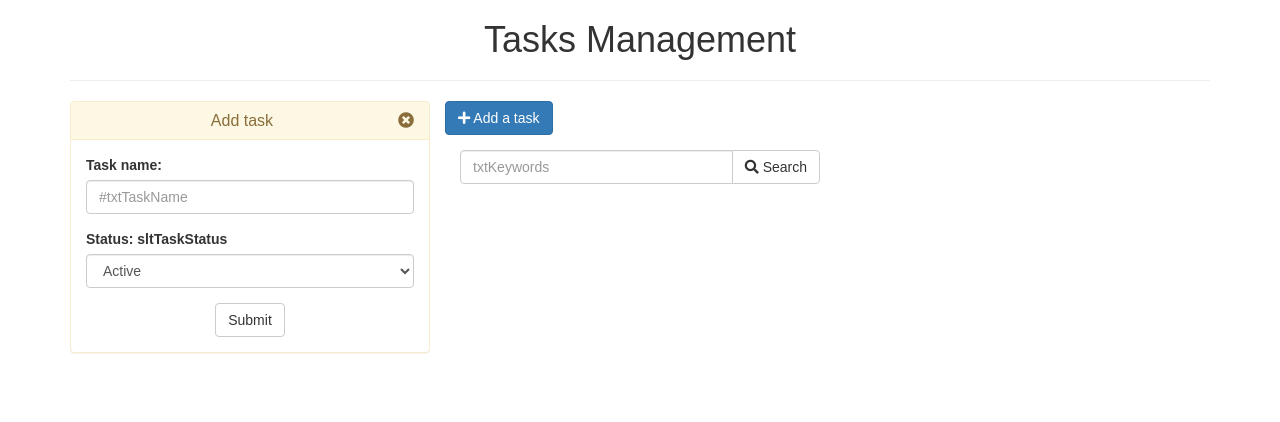
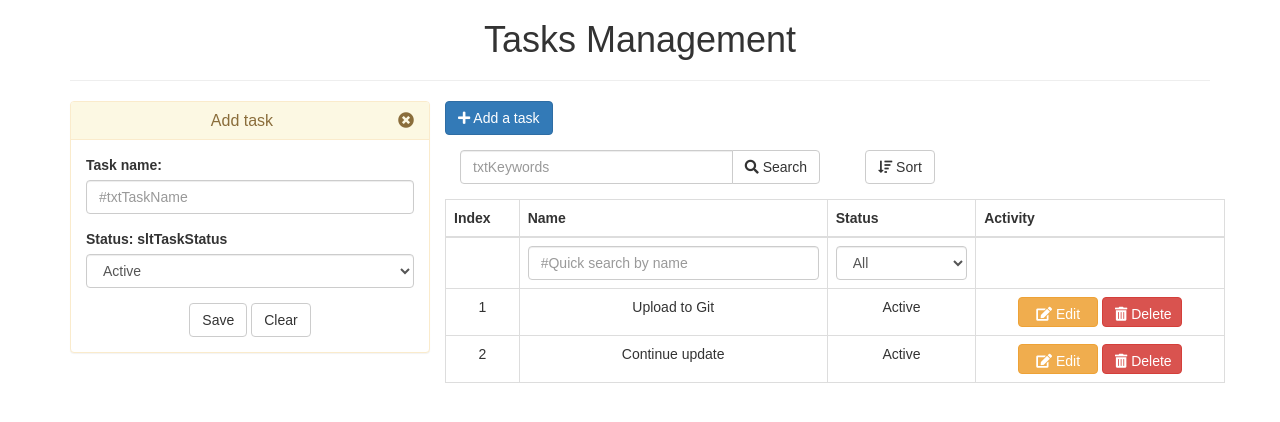
Before and after one commit to dkgian/task-management-app, a React (Create React App) app: page / in a window 1280 px wide. Shown: the top 422 px of the page. Built offline with nearby package versions, Linux system fonts and the light colour scheme.

Commit message:
seperate components

```diff
--- a/public/index.html
+++ b/public/index.html
@@ -11,8 +11,18 @@
     <link rel="manifest" href="%PUBLIC_URL%/manifest.json">
     <link rel="shortcut icon" href="%PUBLIC_URL%/favicon.ico">
 
+
+
     <!-- Latest compiled and minified CSS -->
+
     <link rel="stylesheet" href="//netdna.bootstrapcdn.com/bootstrap/3.3.4/css/bootstrap.min.css">
+    <!-- Latest compiled and minified CSS -->
+
+
+    <script src="https://ajax.googleapis.com/ajax/libs/jquery/3.3.1/jquery.min.js"></script>
+    <script src="https://cdnjs.cloudflare.com/ajax/libs/popper.js/1.14.3/umd/popper.min.js"></script>
+    <script src="https://maxcdn.bootstrapcdn.com/bootstrap/4.1.3/js/bootstrap.min.js"></script>
+
     <!-- Font Awesome 4.7.0 -->
     <link rel="stylesheet" href="https://use.fontawesome.com/releases/v5.2.0/css/all.css" integrity="sha384-hWVjflwFxL6sNzntih27bfxkr27PmbbK/iSvJ+a4+0owXq79v+lsFkW54bOGbiDQ" crossorigin="anonymous">
 
@@ -23,11 +33,5 @@
       You need to enable JavaScript to run this app.
     </noscript>
     <div id="root"></div>
-
-
-    <!-- Latest compiled and minified JS -->
-    <script src="https://ajax.googleapis.com/ajax/libs/jquery/3.3.1/jquery.min.js"></script>
-    <script src="https://maxcdn.bootstrapcdn.com/bootstrap/3.3.7/js/bootstrap.min.js"></script>
-
   </body>
 </html>
--- a/src/App.css
+++ b/src/App.css
@@ -38,3 +38,12 @@
 .mt-15{
   margin-top: 15px;
 }
+
+.task-item button{
+  height: 30px;
+  width: 80px;
+}
+
+.text-center{
+  text-align: right;
+}
--- a/src/App.js
+++ b/src/App.js
@@ -1,59 +1,23 @@
 import React, { Component } from 'react';
 import './App.css';
+
+import TaskForm from './components/TaskForm'
+import SearchSort from './components/SeachSort';
 
 class App extends Component {
   render() {
     return (
+
       <div className="App container">
-        <div className="text-center">
+        <div>
           <h1>Tasks Management</h1>
           <hr/>
         </div>
 
-
         <div className="row">
-
           <div className="col-xs-4 col-sm-4 col-md-4 col-lg-4">
-            {/* Form */}
-            <div className="panel panel-warning">
-                <div className="panel-heading">
-                  <h3 className="panel-title">Add task
-                    <span className="fa fa-times-circle float-right"></span>
-                  </h3>
-                </div>
-
-                <div className="panel-body">
-                  <form >
-                    <div className="form-group">
-                      <label className="float-left">Task name:</label>
-                      <input
-                        type="text"
-                        className="form-control"
-                        placeholder="#txtTaskName"
-                        name = "txtTaskName"
-                      />
-                    </div>
-
-                    <label className="float-left"> Status: sltTaskStatus </label>
-
-                    <select
-                      name="sltTaskStatus"
-                      className ="form-control"
-                      required="required"
-                    >
-                      <option value="1">Active</option>
-                      <option value="0">Hidden</option>
-                    </select>
-
-                    <button type="submit" className="btn btn-default mt-15">Submit</button>
-                  </form>
-
-                </div>
-            </div>
-
+            <TaskForm/>
           </div>
-
-
 
           <div className="col-xs-8 col-sm-8 col-md-8 col-lg-8">
 
@@ -64,33 +28,71 @@ class App extends Component {
             </div>
 
             <div className="row mt-15 ">
-              <div className="col-xs-6 col-sm-6 col-md-6 col-lg-6">
-                <div class="input-group">
-                  <input
-                    type="text"
-                    name="txtKeywords"
-                    className="form-control"
-                    placeholder = "txtKeywords"
-                    />
-
-                  <span class="input-group-btn">
-                    <button type="button" className="btn btn-default">
-                      <i class="fas fa-search"></i> Search
-                    </button>
-                  </span>
-                </div>
-              </div>
-
-              <div class="col-xs-2 col-sm-2 col-md-2 col-lg-2">
-                <div className="dropdown">
-
-                </div>
-              </div>
+              <SearchSort/>
 
             </div>
 
 
-            <div class="row mt-15">
+            <div className="row mt-15">
+
+              <table className="table table-bordered table-hover">
+                <thead className="text-center">
+                  <tr>
+                    <th>Index</th>
+                    <th>Name</th>
+                    <th>Status</th>
+                    <th>Activity</th>
+                  </tr>
+                </thead>
+                <tbody>
+                  <tr>
+                    <td>
+                    </td>
+                    <td>
+                      <input
+                        type="text"
+                        name="txtFilter"
+                        className="form-control"
+                        placeholder="#Quick search by name"
+                        />
+                    </td>
+                    <td>
+                      <select
+                        name="sltStatus"
+                        className="form-control"
+                        >
+                        <option value="2">All</option>
+                        <option value="1">Active</option>
+                        <option value="0">Hidden</option>
+                      </select>
+                    </td>
+                    <td></td>
+                  </tr>
+
+                  <tr className="task-item">
+                    <td>1</td>
+                    <td>Upload to Git</td>
+                    <td>Active</td>
+                    <td>
+                      <button type="button" className="btn btn-warning"> <i className="fas fa-edit"></i> Edit</button>
+                      &nbsp;
+                      <button type="button" className="btn btn-danger"><i className="fas fa-trash-alt"></i> Delete</button>
+                    </td>
+                  </tr>
+
+                  <tr className="task-item">
+                    <td>2</td>
+                    <td>Continue update</td>
+                    <td>Active</td>
+                    <td>
+                      <button type="button" className="btn btn-warning"> <i className="fas fa-edit"></i> Edit</button>
+                      &nbsp;
+                      <button type="button" className="btn btn-danger"><i className="fas fa-trash-alt"></i> Delete</button>
+                    </td>
+                  </tr>
+
+                </tbody>
+              </table>
 
             </div>
 
--- /dev/null
+++ b/src/components/SeachSort.js
@@ -0,0 +1,48 @@
+import React, { Component } from 'react';
+import '../App.css';
+
+
+class SearchSort extends Component {
+  render() {
+    return (
+    <div>
+        <div className="col-xs-6 col-sm-6 col-md-6 col-lg-6">
+                <div className="input-group">
+                  <input
+                    type="text"
+                    name="txtKeywords"
+                    className="form-control"
+                    placeholder = "txtKeywords"
+                    />
+
+                  <span className="input-group-btn">
+                    <button type="button" className="btn btn-default">
+                      <i className="fas fa-search"></i> Search
+                    </button>
+                  </span>
+                </div>
+              </div>
+
+              <div className="col-xs-2 col-sm-2 col-md-2 col-lg-2">
+                <div className="dropdown">
+                  <button type="button" className="btn btn-default dropdown-toggle" data-toggle="dropdown">
+                  <i className="fas fa-sort-amount-down"></i> Sort
+                  </button>
+                  <div className="dropdown-menu">
+                    <ul className="dropdown-item">
+                      <i className="fas fa-sort-alpha-down"></i> A-Z
+
+                    </ul>
+
+                    <ul className="dropdown-item">
+                      <i className="fas fa-sort-alpha-up"></i> Z-A
+                    </ul>
+                  </div>
+                </div>
+              </div>
+            </div>
+    );
+  }
+}
+
+export default SearchSort;
--- /dev/null
+++ b/src/components/TaskForm.js
@@ -0,0 +1,51 @@
+import React, { Component } from 'react';
+import '../App.css';
+
+class Taskform extends Component {
+  render() {
+    return (
+
+        <div className="panel panel-warning">
+            <div className="panel-heading">
+              <h3 className="panel-title">Add task
+                <span className="fa fa-times-circle float-right"></span>
+              </h3>
+            </div>
+
+            <div className="panel-body">
+              <form >
+                <div className="form-group">
+                  <label className="float-left">Task name:</label>
+                  <input
+                    type="text"
+                    className="form-control"
+                    placeholder="#txtTaskName"
+                    name = "txtTaskName"
+                  />
+                </div>
+
+                <label className="float-left"> Status: sltTaskStatus </label>
+
+                <select
+                  name="sltTaskStatus"
+                  className ="form-control"
+                  required="required"
+                >
+                  <option value="1">Active</option>
+                  <option value="0">Hidden</option>
+                </select>
+
+                <button type="submit" className="btn btn-default mt-15">Save</button>
+                &nbsp;
+                <button type="reset" className="btn btn-default mt-15">Clear</button>
+              </form>
+
+            </div>
+        </div>
+
+
+    );
+  }
+}
+
+export default Taskform;
```
